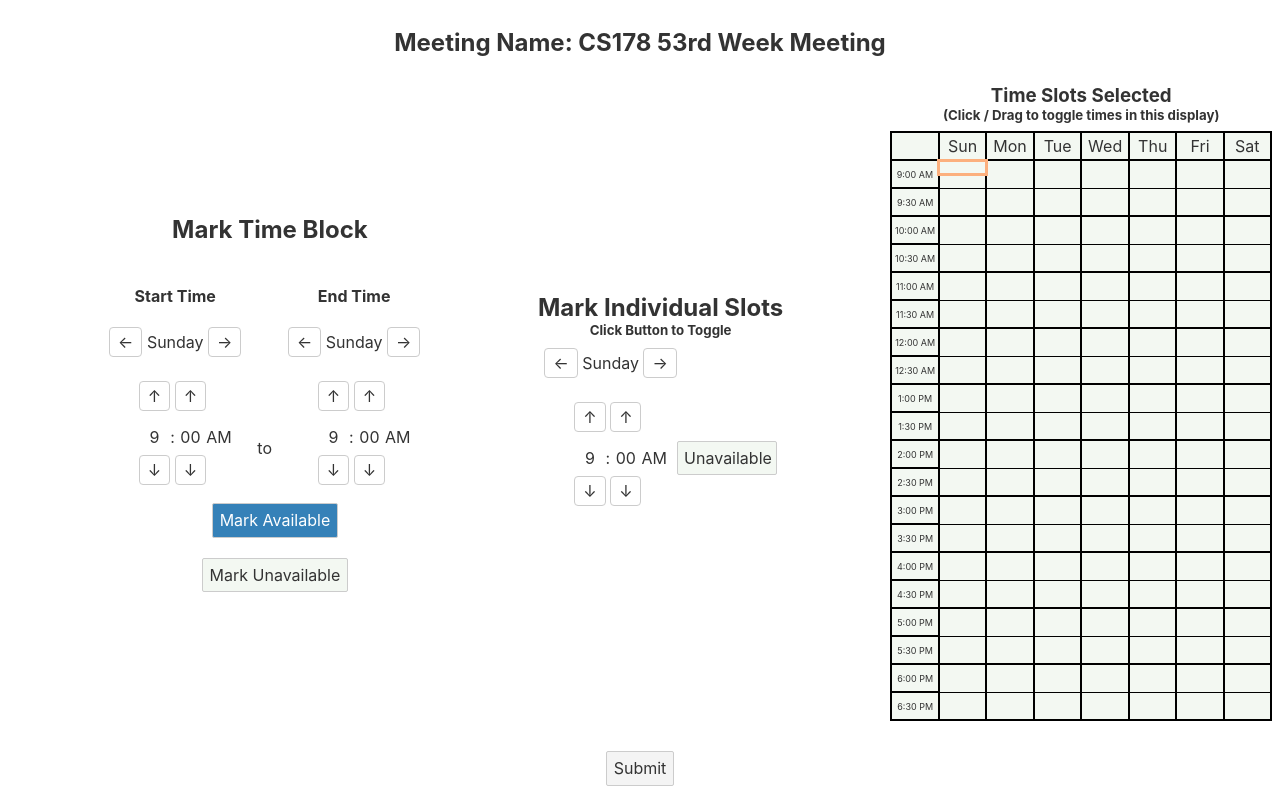
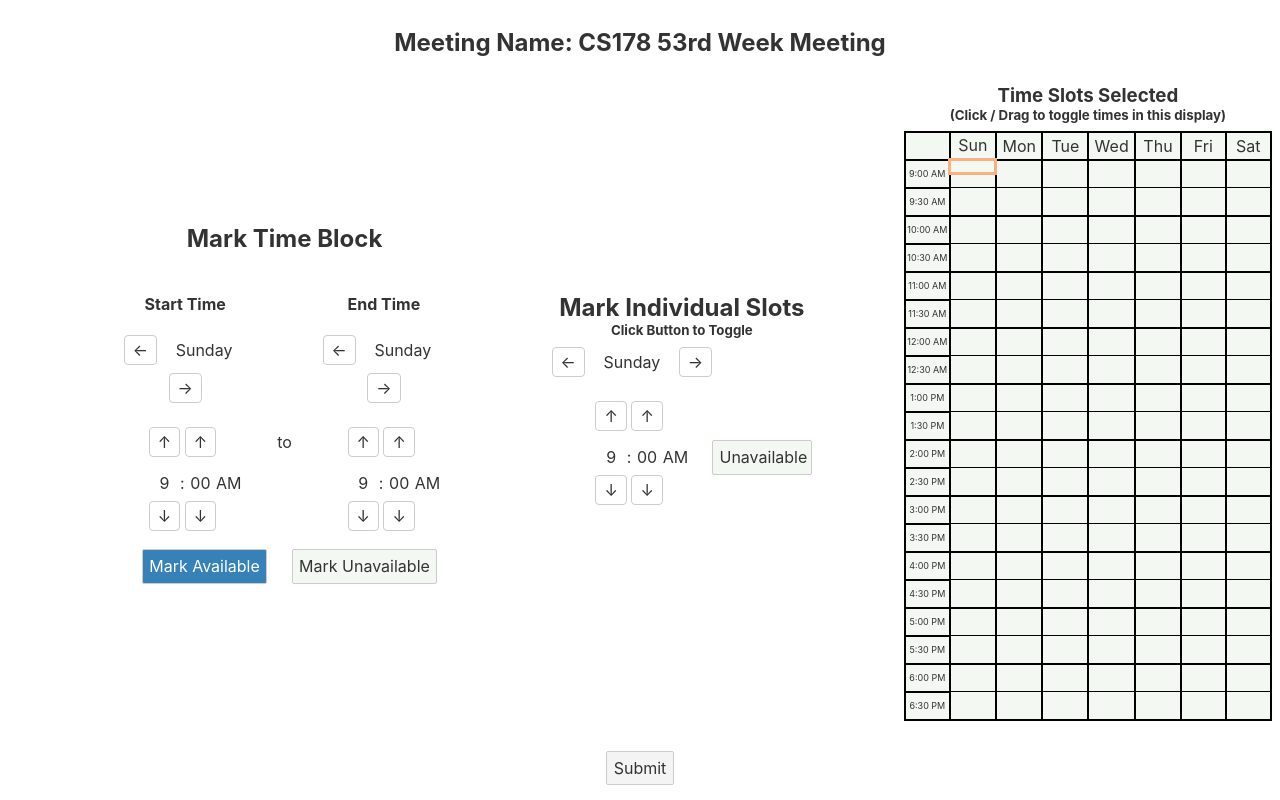
Before and after one commit to CodAngels/Tier2a, a Svelte app: page / in a window 1280 px wide. Both pictures are taken after a click on the button "Start". Built offline with nearby package versions, Linux system fonts and the light colour scheme.

Commit message:
misc fixes

```diff
--- a/src/Input.svelte
+++ b/src/Input.svelte
@@ -6,7 +6,6 @@
 	const time_slot = 15;
 	const slots_per_hour = 60 / time_slot
 	const slots_per_day = 24 * slots_per_hour;
-	const gradient = ["#f3f8f2", "#deece2", "#c6e0d5", "#add4cb", "#93c8c5", "#79bbc2", "#60aec0", "#4aa0be", "#3a91bc", "#3581b8"]
 
 	export let valid_times;
 
@@ -93,7 +92,7 @@
 					<h4>Start Time</h4>
 					<Selector {valid_times} bind:curr_slot={start_time}/>
 				</div>
-				<p style="margin-top: 54%">to</p>
+				<p style="margin-top: 160px">to</p>
 				<div>
 					<h4>End Time</h4>
 					<Selector {valid_times} bind:curr_slot={end_time}/>
--- a/src/Selector.svelte
+++ b/src/Selector.svelte
@@ -98,8 +98,9 @@
   	}
 
 	.day-display {
-		width: 100px;
-		max-width: 100px;
+		display: inline-block;
+		width: 85px;
+		max-width: 85px;
 	}
 
   	button {
```
